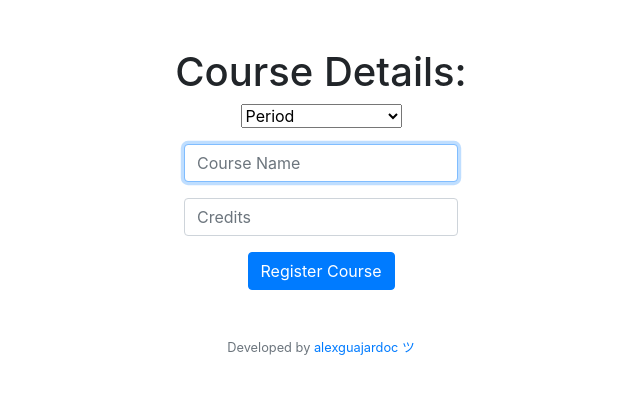
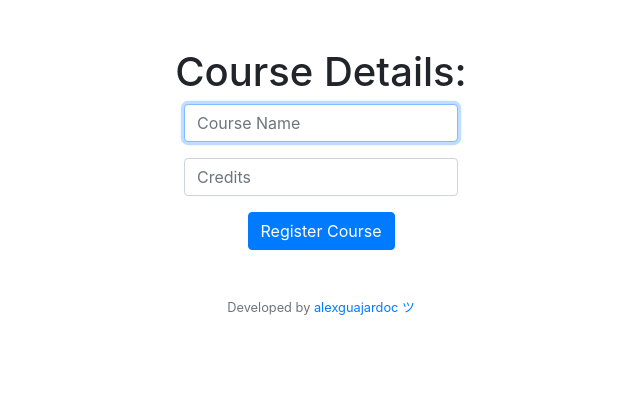
Before and after one commit to aguajardoc/peak, a Flask app: page /newcourse in a window 1280 px wide. Shown: the part 66-460 px from the top of the page, without its empty margins (319-959 px from the left). Run offline with Flask 3, Linux system fonts and the light colour scheme; a user stored in the database is signed in; some libraries are stand-ins or nearby versions.

Commit message:
Removed periods and dates; out of the scope of this project

```diff
--- a/app.py
+++ b/app.py
@@ -133,54 +133,19 @@ def newcourse():
     #post and get methods
     if request.method == "POST":
 
-        pName = request.form.get("periodname")
-        print("pName:", pName)
-
-        if pName == "newperiod":
-            return render_template("newperiod.html")
-
-
         cName = request.form.get("coursename")
         cCredits = request.form.get("credits")
 
-        # Get period ID
-        # periods: period_id, period_name, period_start, period_end, grade, coursecount, user_id
-
-        pID = crsr.execute("SELECT period_id FROM periods WHERE period_name = ? AND user_id = ?", (pName,session["user_id"])).fetchall()
-
         # Insert data into course
 
-        crsr.execute("INSERT INTO courses (course_name, credits, grade, assignmentcount, user_id, period_id) VALUES(?, ?, 0, 0, ?, ?)", (cName, cCredits, session["user_id"], pID[0][0])).fetchall()
-        db_connection.commit()
-        # Update periods table accordingly, for the course count
-
-        crsr.execute("UPDATE periods SET coursecount = coursecount + 1 WHERE period_id = ?", (pID[0][0],)).fetchall()
+        crsr.execute("INSERT INTO courses (course_name, credits, grade, assignmentcount, user_id) VALUES(?, ?, 0, 0, ?)", (cName, cCredits, session["user_id"])).fetchall()
         db_connection.commit()
 
         return redirect("/current")
 
     else:
-        periods = crsr.execute("SELECT period_name FROM periods WHERE user_id = ?", (session["user_id"],)).fetchall()
-        return render_template("newcourse.html", periods=periods)
 
-@app.route("/newperiod", methods=["GET", "POST"])
-@login_required
-def newperiod():
-
-    if request.method == "POST":
-        pName = request.form.get("periodname")
-        pStart = request.form.get("periodstart")
-        pEnd = request.form.get("periodend")
-
-        # add to database
-        # periods: period_id, period_name, period_start, period_end, grade, coursecount, user_id
-        crsr.execute("INSERT INTO periods (period_name, period_start, period_end, grade, coursecount, user_id) VALUES(?, ?, ?, 0, 0, ?)", (pName, pStart, pEnd, session["user_id"])).fetchall()
-        db_connection.commit()
-
-        return redirect("/newcourse")
-
-    else:
-        return render_template("newperiod.html")
+        return render_template("newcourse.html")
 
 @app.route('/assignments')
 def assignments():
@@ -212,9 +177,7 @@ def newassignment():
         if float(assignment_weight) + float(totalweightnew) > 100:
             return apology("total weight of assignments exceeds 100%, try again", 400)
 
-        pId = crsr.execute("SELECT period_id FROM courses WHERE course_id = ? AND user_id = ?", (cId[0][0],session["user_id"])).fetchall()
-
-        crsr.execute("INSERT INTO assignments (assignment_name, grade, weight, user_id, period_id, course_id) VALUES(?, ?, ?, ?, ?, ?)", (assignment_name, assignment_grade, assignment_weight, session["user_id"], pId[0][0], cId[0][0])).fetchall()
+        crsr.execute("INSERT INTO assignments (assignment_name, grade, weight, user_id, course_id) VALUES(?, ?, ?, ?, ?)", (assignment_name, assignment_grade, assignment_weight, session["user_id"], cId[0][0])).fetchall()
         db_connection.commit()
 
         crsr.execute("UPDATE courses SET assignmentcount = assignmentcount + 1 WHERE course_id = ?", (cId[0][0],)).fetchall()
--- a/templates/current.html
+++ b/templates/current.html
@@ -34,7 +34,7 @@ Current Courses
                 </tr>
                 {% endfor %}
 
-                <!-- Add two rows at the bottom with the weighted and unweighted grades, discard periods and dates-->
+                <!-- Add two rows at the bottom with the weighted and unweighted grades, respectively -->
             </tbody>
         </table>
     </div>
--- a/templates/index.html
+++ b/templates/index.html
@@ -10,8 +10,6 @@ Peak
     <img src="/static/arrow.png" alt="arrow" class="mb-4" width="44px" height="200px">
     <h1 class="my-4">Create courses</h1>
     <img src="/static/arrow.png" alt="arrow" class="mb-4" width="44px" height="200px">
-    <h1 class="my-4">Save periods</h1>
-    <img src="/static/arrow.png" alt="arrow" class="mb-4" width="44px" height="200px">
     <h1 class="my-4">Reach your <span style="color: #a816ec">Peak</span>.</h1>
 </div>
 {% endblock %}
--- a/templates/newassignment.html
+++ b/templates/newassignment.html
@@ -34,10 +34,6 @@ New Assignment
                         </div>
                     </div>
                 </div>
-                <div class="form-group">
-                    <label for="duedate">Due Date</label>
-                    <input autocomplete="off" class="form-control" id="duedate" name="duedate" type="date">
-                </div>
                 <button class="btn btn-primary mt-3" type="submit">Register New Assignment</button>
             </form>
         </div>
--- a/templates/newcourse.html
+++ b/templates/newcourse.html
@@ -9,15 +9,6 @@
 
     <form action="/newcourse" method="post">
         <div class="mb-3">
-            <select name="periodname">
-                <option disabled selected>Period</option>
-                {% for period in periods %}
-                <option value="{{ period[0] }}">{{ period[0] }}</option>
-                {% endfor %}
-                <option value="newperiod">Add to new period</option>
-            </select>
-        </div>
-        <div class="mb-3">
             <input autocomplete="off" autofocus class="form-control mx-auto w-auto" id="coursename" name="coursename" placeholder="Course Name" type="text">
         </div>
         <div class="mb-3">
```
Also changed, not shown: templates/newperiod.html (deleted, +0 -27 lines), peak.db.
